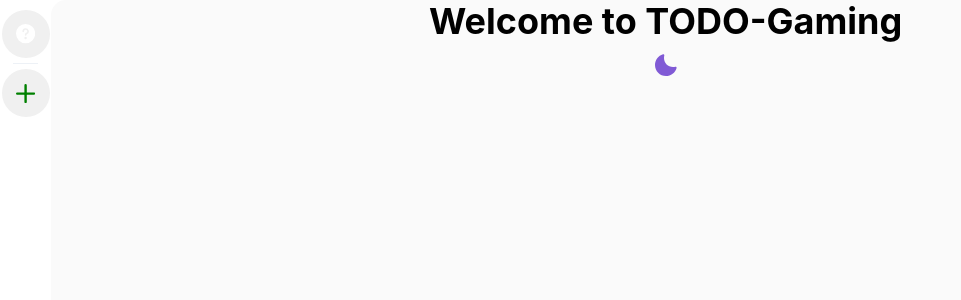
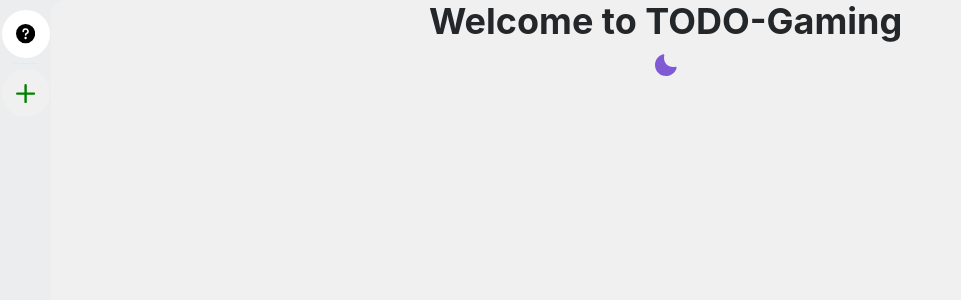
Before and after one commit to UserModel/Chocodo, a React (Create React App) app: page / in a window 1280 px wide. Shown: the top 300 px of the page, without its empty margins (0-961 px from the left). Built offline with nearby package versions, Linux system fonts and the light colour scheme.

Commit message:
Use all the things!

```diff
--- a/src/GamePanel.tsx
+++ b/src/GamePanel.tsx
@@ -11,14 +11,14 @@ import { EditGame } from './components/EditGame'
 import { Game } from './models/game'
 import { TaskPanel } from './TaskPanel'
 import { SectionList } from './SectionList'
-import { useColorModeValue } from '@chakra-ui/react'
+import { useBgColor, useBorderColor, useTextColor } from './theme'
 
 export const GamePanel = () => {
     const currentGame = useSelector(userSelectors.currentGame)
     const dispatch = useDispatch()
-    const bgColor = useColorModeValue('#FAFAFA', '#36393E')
-    const borderColor = useColorModeValue('#BABABA', '#232428')
-    const textColor = useColorModeValue('black', 'white')
+    const bgColor = useBgColor()
+    const borderColor = useBorderColor()
+    const textColor = useTextColor()
 
     const [isNewSectionModalOpen, setIsNewSectionModalOpen] = useState(false)
     const [selectedSection, setSelectedSection] = useState(0)
--- a/src/Homepage.tsx
+++ b/src/Homepage.tsx
@@ -1,10 +1,12 @@
 import { GameBar } from './GameBar'
-import { HStack, Box } from '@chakra-ui/react'
+import { HStack, Box, useColorModeValue } from '@chakra-ui/react'
 import { GamePanel } from './GamePanel'
 
 export const Homepage = () => {
+    const bgColor = useColorModeValue('#EBEDEF', '#202225')
     return (
         <HStack
+            bg={bgColor}
             w="100%"
             h="100%"
             overflow="hidden"
--- a/src/InformationPanel.tsx
+++ b/src/InformationPanel.tsx
@@ -2,7 +2,7 @@ import { Heading, useColorModeValue } from '@chakra-ui/react'
 import { ThemeSwitch } from './components/ThemeSwitcher'
 
 export const InformationPanel = () => {
-    const textColor = useColorModeValue('black', 'white')
+    const textColor = useColorModeValue('#23272A', 'white')
 
     return (
         <>
--- a/src/SectionList.tsx
+++ b/src/SectionList.tsx
@@ -28,7 +28,7 @@ export const SectionList = ({
     const [dailyTasksOpen, setDailyTasksOpen] = useState(true)
     const [weeklyTasksOpen, setWeeklyTasksOpen] = useState(true)
     const bgColor = useColorModeValue('#F0F0F0', '#2E3136')
-    const textColor = useColorModeValue('black', 'white')
+    const textColor = useColorModeValue('#23272A', 'white')
 
     useEffect(() => {
         setGeneralTasksOpen(true)
--- a/src/TaskPanel.tsx
+++ b/src/TaskPanel.tsx
@@ -9,8 +9,6 @@ import {
     IconButton,
     Input,
     Text,
-    Textarea,
-    useColorModeValue,
     VStack,
 } from '@chakra-ui/react'
 import { useEffect, useState } from 'react'
@@ -19,6 +17,7 @@ import { Game } from './models/game'
 import { addTask, toggleCompletedTask } from './slices/userSlice'
 import { Task } from './models/task'
 import { Section } from './models/section'
+import { useTextColor } from './theme'
 
 type PropTypes = {
     gameData: Game
@@ -34,7 +33,7 @@ export const TaskPanel = (props: PropTypes) => {
     const section: Section | undefined = props.gameData?.sections?.find(
         (section) => section.id === props.sectionId
     )
-    const textColor = useColorModeValue('black', 'white')
+    const textColor = useTextColor()
     const dispatch = useDispatch()
 
     const resetNewTask = () => {
--- a/src/components/RoundButton.tsx
+++ b/src/components/RoundButton.tsx
@@ -11,6 +11,8 @@ type PropTypes = {
 
 export const RoundButton = (props: PropTypes) => {
     const bgColor = useColorModeValue('#F0F0F0', '#36393E')
+    const iconBg = useColorModeValue('white', '#36393E')
+    const iconColor = useColorModeValue('black', 'white')
 
     let imageURL = props.imageURL
     let onClickFunction = props.onClick
@@ -29,8 +31,8 @@ export const RoundButton = (props: PropTypes) => {
             return (
                 <Avatar
                     className="gamebar-avatar trans"
-                    bgColor={bgColor}
-                    icon={<QuestionIcon color="white" />}
+                    bgColor={iconBg}
+                    icon={<QuestionIcon color={iconColor} />}
                 />
             )
         } else {
--- /dev/null
+++ b/src/theme.tsx
@@ -0,0 +1,5 @@
+import { useColorModeValue } from '@chakra-ui/react'
+
+export const useTextColor = () => useColorModeValue('#23272A', 'white')
+export const useBgColor = () => useColorModeValue('#F0F0F0', '#36393E')
+export const useBorderColor = () => useColorModeValue('#BABABA', '#232428')
```
